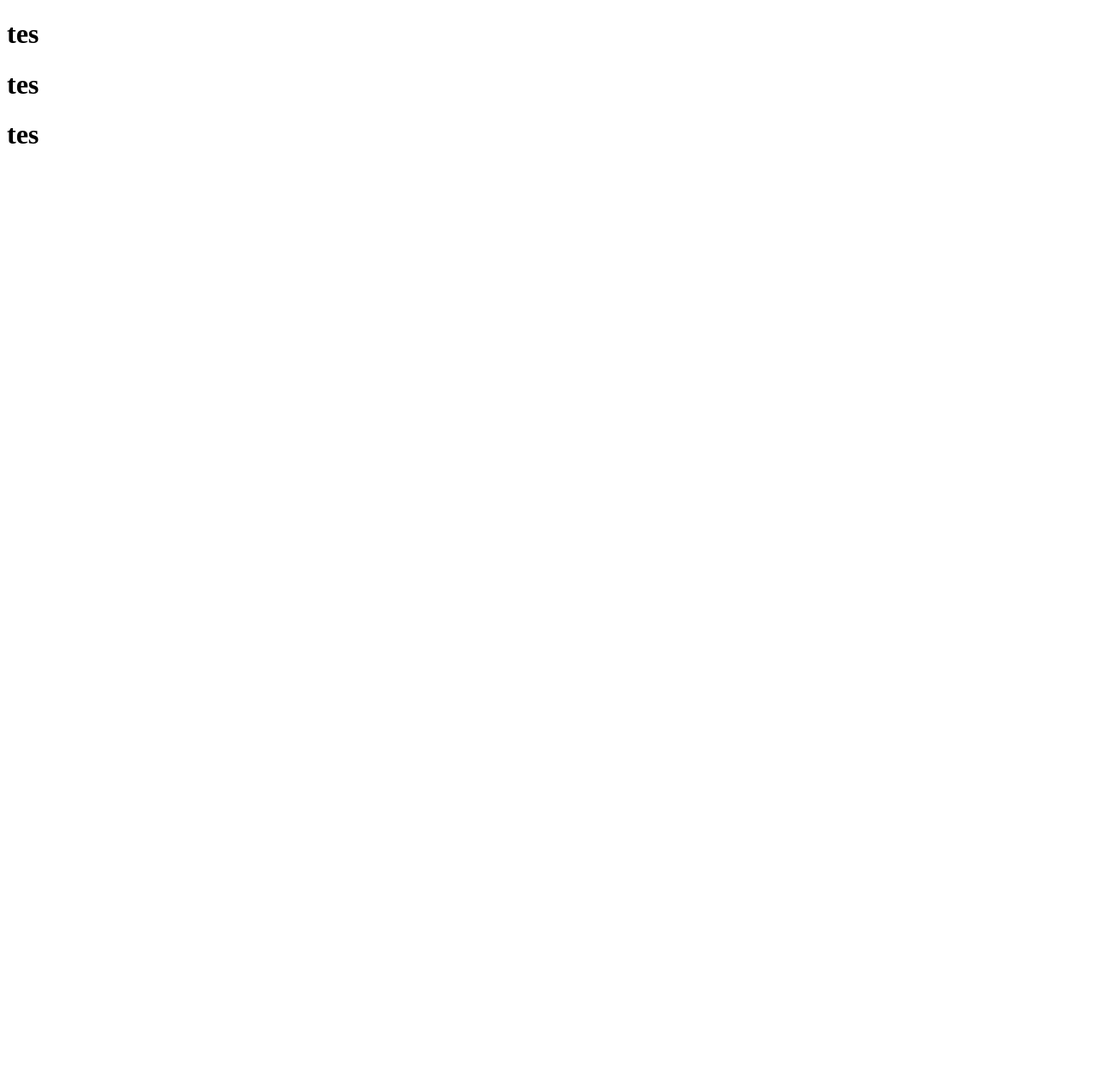
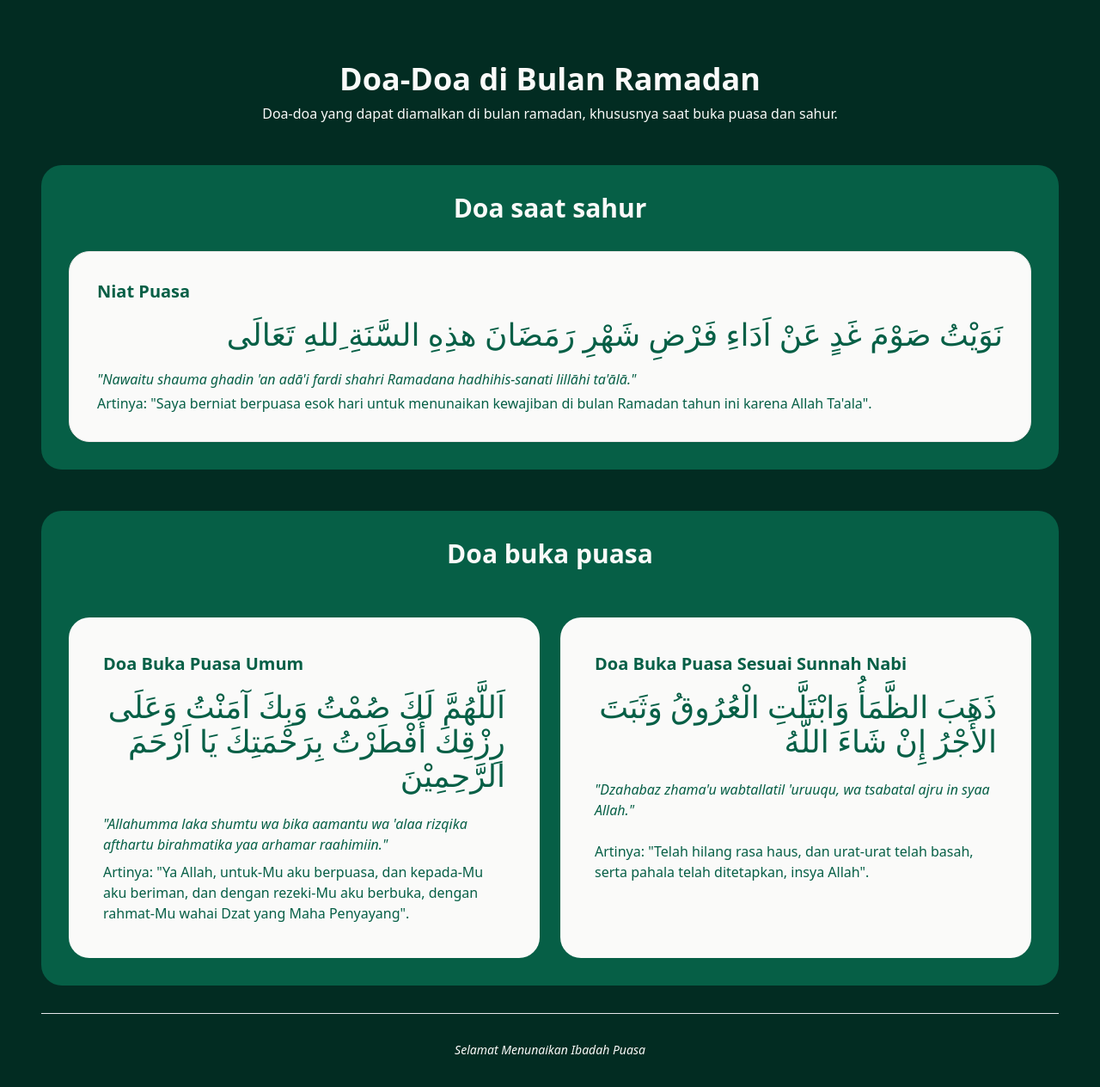
Before and after one commit to Kinnomonn/ramadhan-portal-2026, a plain HTML site: page misi1/index.html in a window 1280 px wide. Shown: the whole page at 86% size. Before the commit the page ends 800 px from the top, so only its background shows below. Drawn offline with nearby package versions, Linux system fonts and the light colour scheme.

Commit message:
Update index.html

```diff
--- a/misi1/index.html
+++ b/misi1/index.html
@@ -3,11 +3,56 @@
 <head>
   <meta charset="UTF-8">
   <meta name="viewport" content="width=device-width, initial-scale=1.0">
+  <script src="https://cdn.tailwindcss.com"></script>
   <title>misi 1</title>
 </head>
-<body>
-  <h1>tes</h1>
-  <h1>tes</h1>
-  <h1>tes</h1>
+<body class="bg-emerald-950 p-6 md:p-12">
+  <header class="text-center mb-12 mt-6">
+    <h1 class="text-4xl font-bold text-stone-50">Doa-Doa di Bulan Ramadan</h1>
+    <p class="mt-2 text-stone-50">Doa-doa yang dapat diamalkan di bulan ramadan, khususnya saat buka puasa dan sahur.</p>
+  </header>
+
+  <!-- <div class="border-t pt-8"></div> -->
+
+  <main class="grid grid-cols-1 md:grid-cols-2 gap-12 max-w-8xl mx-auto">
+    <div class="md:col-span-2 bg-emerald-800 p-6 md:p-8 rounded-3xl">
+      <h2 class="md:col-span-2 text-center text-3xl font-bold mb-8 text-stone-50">Doa saat sahur</h2>
+      <article class="md:col-span-2 bg-stone-50 p-6 md:p-8 rounded-3xl shadow-sm border border-stone-200 hover:shadow-md transition-shadow">
+        <h2 class="text-xl font-bold mb-4 text-emerald-800">Niat Puasa</h2>
+        <p dir="rtl" class="md:text-4xl text-2xl text-right font-serif leading-loose text-emerald-800 mb-4">نَوَيْتُ صَوْمَ غَدٍ عَنْ اَدَاءِ فَرْضِ شَهْرِ رَمَضَانَ هذِهِ السَّنَةِ ِللهِ تَعَالَى</p>
+        <p class="text-emerald-800 mt-5 italic md:text-base text-sm">"Nawaitu shauma ghadin 'an adā'i fardi shahri Ramadana hadhihis-sanati lillāhi ta'ālā."</p>
+        <p class="text-emerald-800 mt-1 md:text-base text-sm">Artinya: "Saya berniat berpuasa esok hari untuk menunaikan kewajiban di bulan Ramadan tahun ini karena Allah Ta'ala".</p>
+      </article>
+    </div>
+
+    <div class="md:col-span-2 bg-emerald-800 md:p-8 p-6 rounded-3xl grid grid-cols-1 md:grid-cols-2 gap-6">
+      <h2 class="md:col-span-2 text-center text-3xl font-bold mb-8 text-stone-50">Doa buka puasa</h2>
+
+
+      <article class="bg-stone-50 md:p-10 p-6 rounded-3xl flex flex-col h-full">
+        <h2 class="text-xl font-bold mb-4 text-emerald-800">Doa Buka Puasa Umum</h2>
+        <p dir="rtl" class="md:text-4xl text-2xl text-right font-serif leading-loose text-emerald-800 mb-4">اَللَّهُمَّ لَكَ صُمْتُ وَبِكَ آمَنْتُ وَعَلَى رِزْقِكَ أَفْطَرْتُ بِرَحْمَتِكَ يَا اَرْحَمَ الرَّحِمِيْنَ</p>
+        <div class="mt-2">
+          <p class="text-emerald-800 italic mb-2 md:text-base text-sm">"Allahumma laka shumtu wa bika aamantu wa 'alaa rizqika afthartu birahmatika yaa arhamar raahimiin."</p>
+          <p class="text-emerald-800 md:text-base text-sm">Artinya: "Ya Allah, untuk-Mu aku berpuasa, dan kepada-Mu aku beriman, dan dengan rezeki-Mu aku berbuka, dengan rahmat-Mu wahai Dzat yang Maha Penyayang".</p>
+        </div>
+
+      </article>
+
+      <article class="bg-stone-50 md:p-10 p-6 rounded-3xl flex flex-col h-full">
+        <h2 class="text-xl font-bold mb-4 text-emerald-800">Doa Buka Puasa Sesuai Sunnah Nabi</h2>
+        <p dir="rtl" class="md:text-4xl text-2xl text-right font-serif leading-loose text-emerald-800 mb-4">ذَهَبَ الظَّمَأُ وَابْتَلَّتِ الْعُرُوقُ وَثَبَتَ الأَجْرُ إِنْ شَاءَ اللَّهُ</p>
+        <div class="mt-2">
+          <p class="text-emerald-800 italic mb-2 md:text-base text-sm">"Dzahabaz zhama'u wabtallatil 'uruuqu, wa tsabatal ajru in syaa Allah."</p>
+          <p class="text-emerald-800 mt-6 md:text-base text-sm">Artinya: "Telah hilang rasa haus, dan urat-urat telah basah, serta pahala telah ditetapkan, insya Allah".</p>
+        </div>
+
+      </article>
+    </div>
+  </main>
+
+  <footer class="border-t mt-8 pt-8 text-center text-stone-50">
+    <p class="text-sm italic">Selamat Menunaikan Ibadah Puasa</p>
+  </footer>
 </body>
 </html>
```
